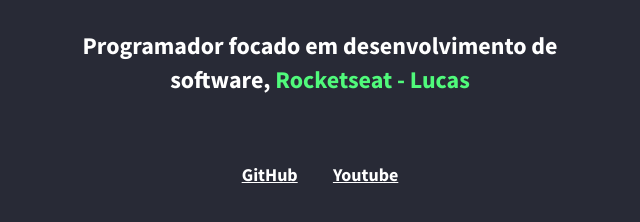
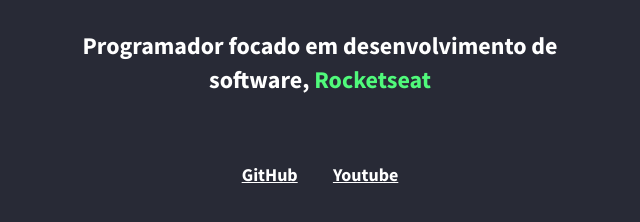
Before and after one commit to Carvalho-Lucas/Foodfy, a plain HTML site: page Launchbase - 1/index.html in a window 1280 px wide. Shown: the part 568-790 px from the top of the page, without its empty margins (320-960 px from the left). Drawn offline with Linux system fonts and the light colour scheme.

Commit message:
Continuação

```diff
--- a/Launchbase - 1/index.html
+++ b/Launchbase - 1/index.html
@@ -14,6 +14,7 @@
         <div class="links">
             <a href="index.html">Sobre</a>
             <a href="classes.html">Aulas</a>
+
         </div>
 
     </header>
@@ -21,7 +22,7 @@
         <img src="https://avatars.githubusercontent.com/u/70518715?v=4" alt="Lucão">
         <h1>Lucas Carvalho</h1>
         <h2>Engenharia de Software</h2>
-        <p>Programador focado em desenvolvimento de software, <a href="https://app.rocketseat.com.br/me/lucas-pereira-de-carvalho-1569918349" target="_blank"> Rocketseat - Lucas</a></p>
+        <p>Programador focado em desenvolvimento de software, <a href="https://app.rocketseat.com.br/me/lucas-pereira-de-carvalho-1569918349" target="_blank"> Rocketseat</a></p>
     </div>
 
     <div id="links-footer" class="links">
```
